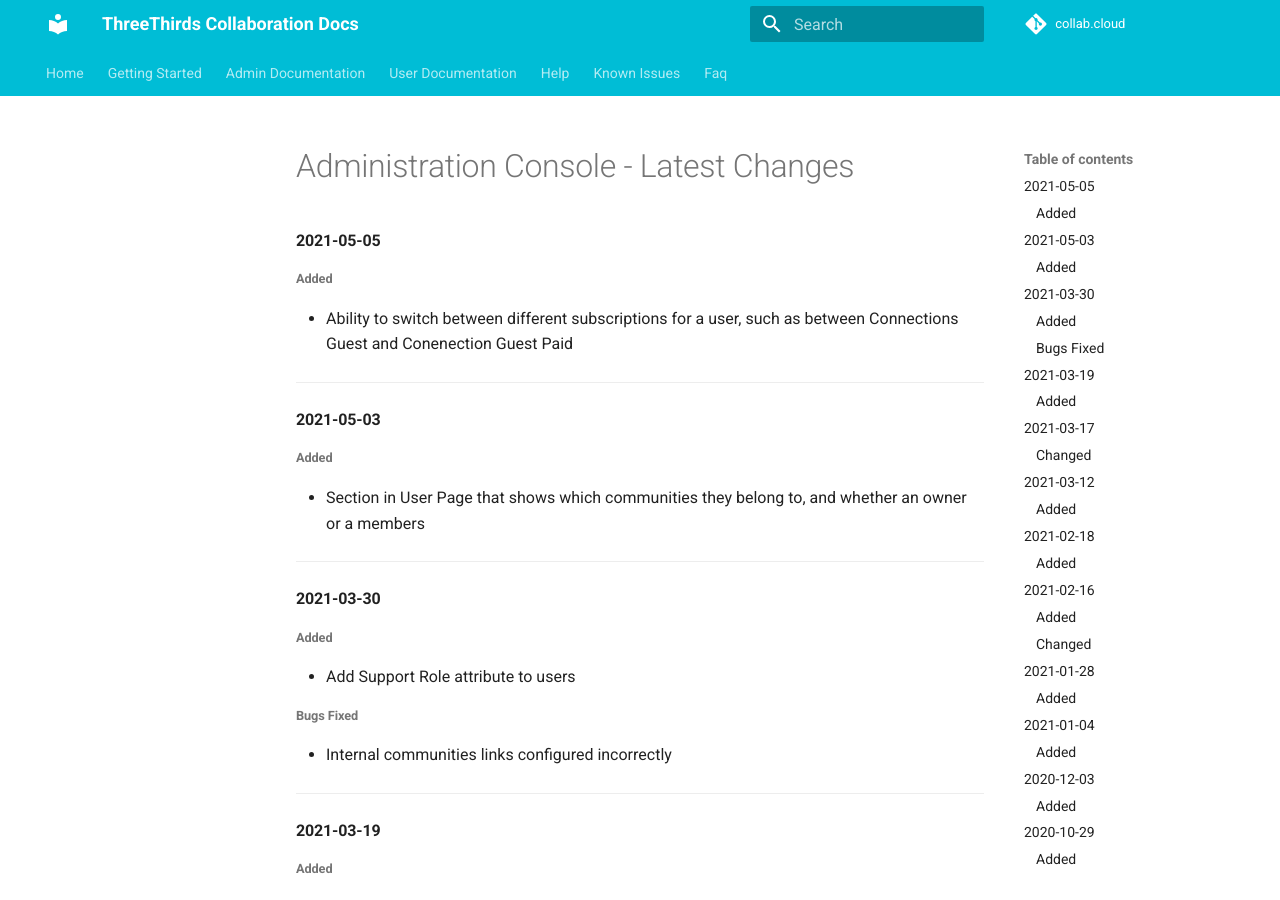
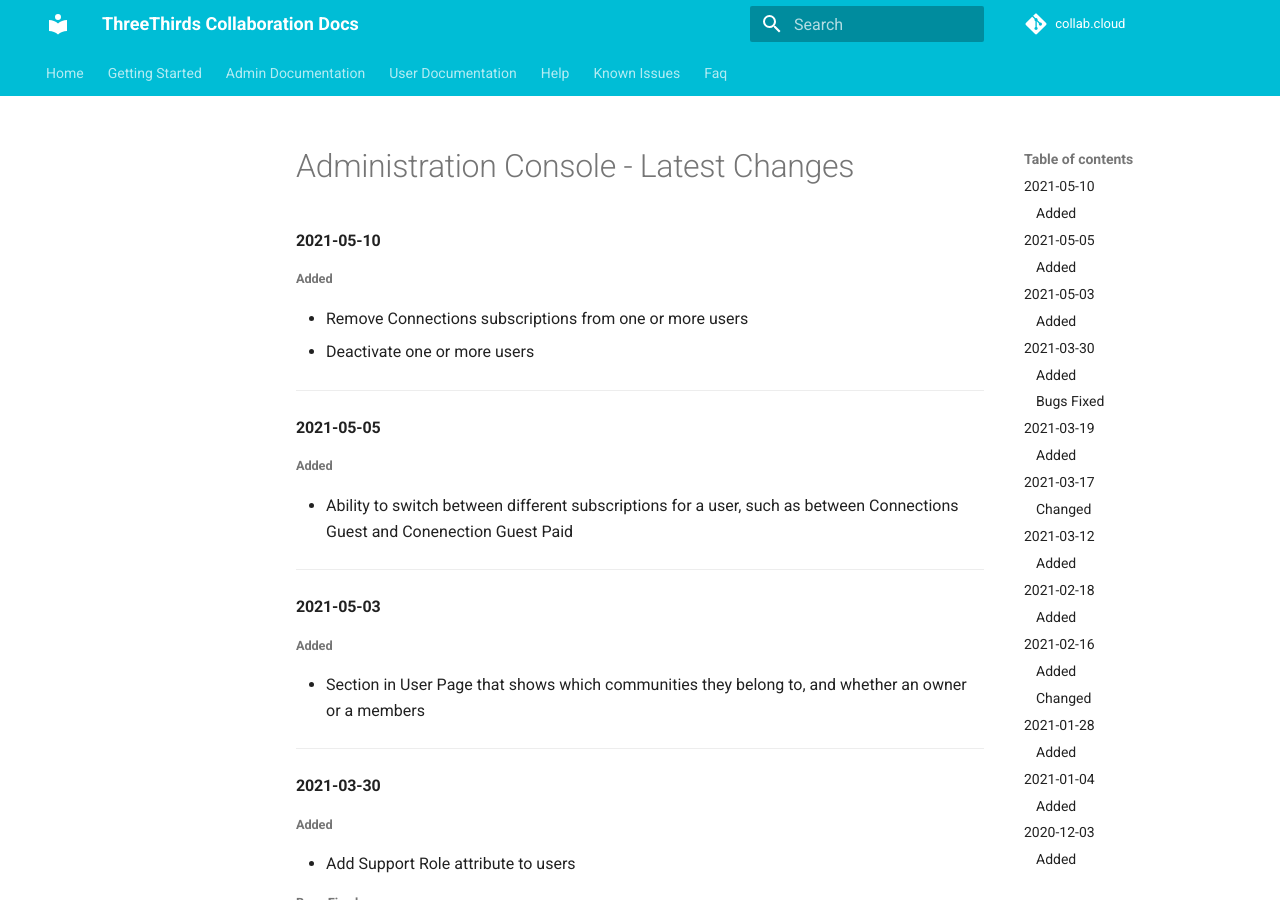
Before and after one commit to collabdotcloud/docs.collab.cloud, an MkDocs documentation site: the page built from docs/admin/admin-latest-changes.md, in a window 1280 px wide and 900 px high. Built offline with MkDocs 1.6.1 and Material for MkDocs 9.7.7, drawn with Linux system fonts in a browser that asks for light colours.

Commit message:
admin app may 10 changes

```diff
--- a/docs/admin/admin-latest-changes.md
+++ b/docs/admin/admin-latest-changes.md
@@ -1,4 +1,13 @@
 # Administration Console - Latest Changes
+
+#### 2021-05-10
+
+###### Added
+
+- Remove Connections subscriptions from one or more users
+- Deactivate one or more users
+
+---
 
 #### 2021-05-05
 
```
